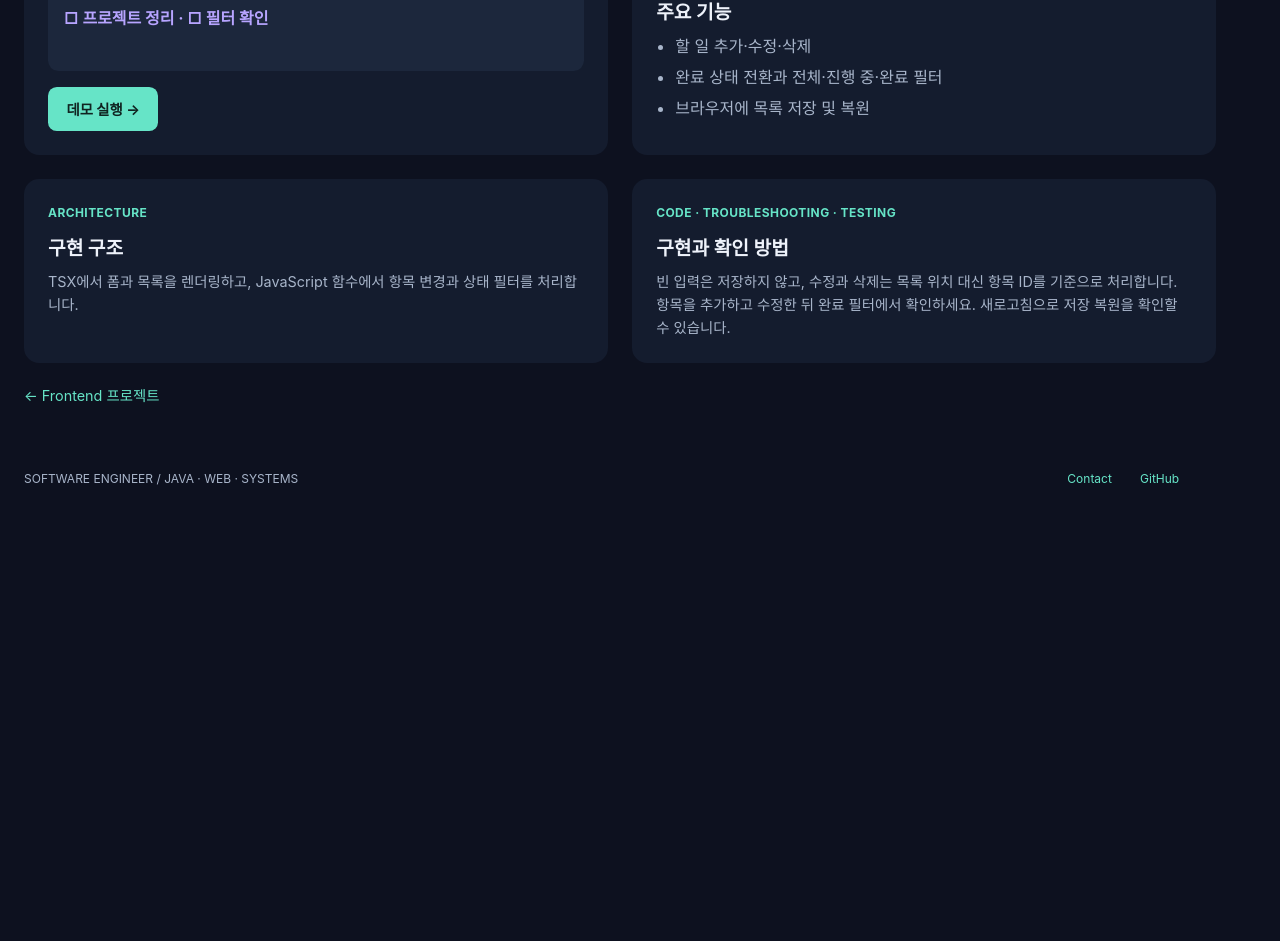
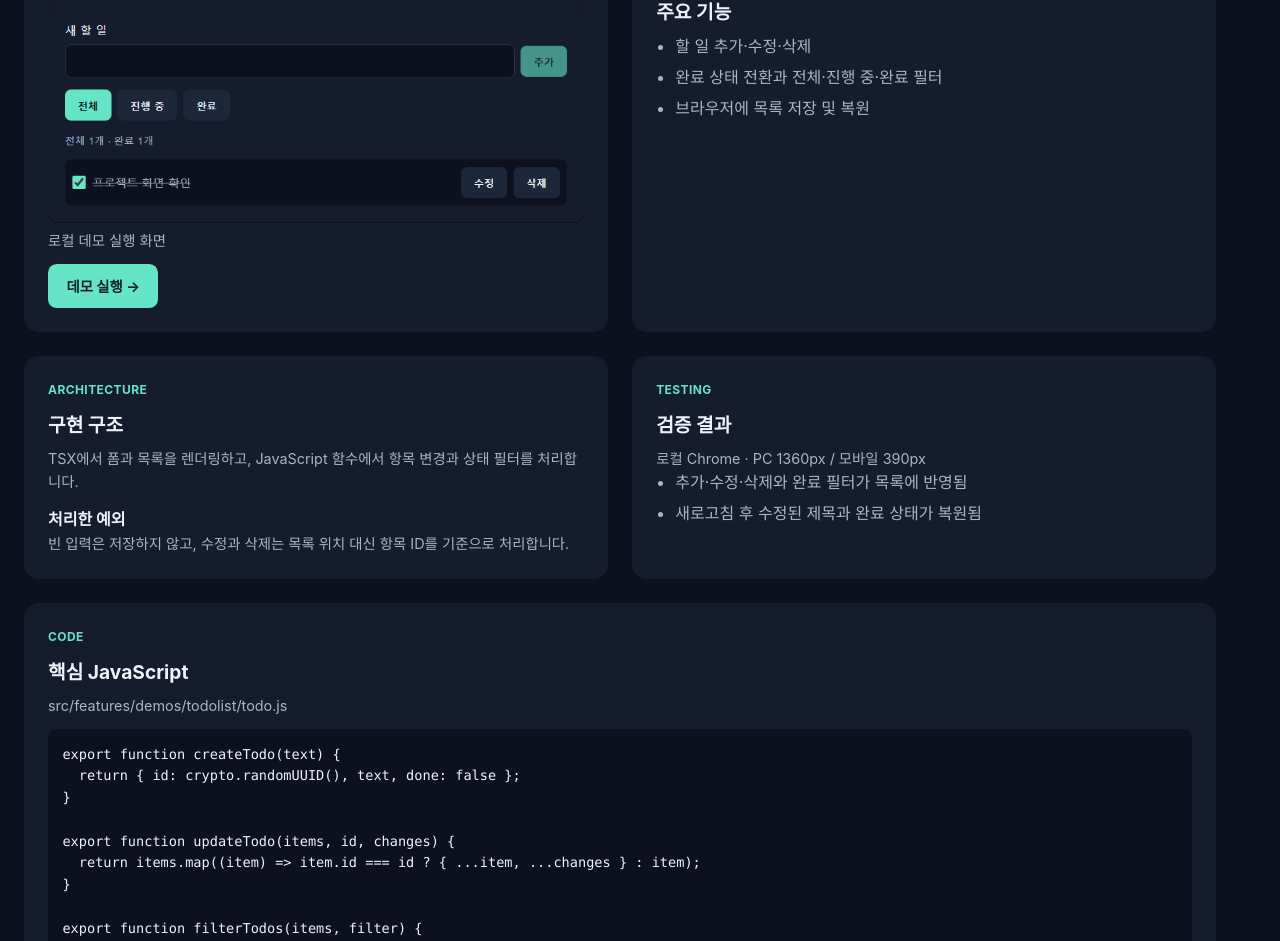
Before and after one commit to yoohyunggeun/portfolio-main, a Next.js app: page /lab/projects/todolist in a window 1280 px wide. Shown: the part 311-1252 px from the top of the page. Before the commit the page ends 823 px from the top, so only its background shows below. Built offline with nearby package versions, Linux system fonts and the light colour scheme.

Commit message:
Publish verified demo details and contact navigation

```diff
--- a/src/app/(portfolio)/contact/page.tsx
+++ b/src/app/(portfolio)/contact/page.tsx
@@ -1,9 +1,32 @@
+import Link from "next/link";
+
 export const metadata = { title: "Contact" };
+
+const sections = [
+  ["/", "Home", "핵심 소개와 경력 요약"],
+  ["/experience", "Experience", "경력과 기술 성장 과정"],
+  ["/lab", "개인 프로젝트", "분야별 목록과 데모"],
+  ["/skills", "Skills", "기술별 경험과 근거"],
+];
 
 export default function Contact() {
   return <section className="page-section">
-    <p className="eyebrow">CONTACT</p>
-    <h1>Contact</h1>
-    <div className="actions"><a className="button primary" href="https://github.com/yoohyunggeun">GitHub · yoohyunggeun ↗</a></div>
+    <p className="eyebrow">LET’S CONNECT</p>
+    <h1>경험과 코드로,<br />다음 이야기를 만듭니다.</h1>
+    <p className="lede">기업 시스템을 구축·운영한 경험과 직접 구현한 프로젝트를 소개합니다.</p>
+    <div className="concept-grid personal-detail">
+      <section className="panel concept-card">
+        <h2>GitHub</h2>
+        <a className="button primary" href="https://github.com/yoohyunggeun">yoohyunggeun ↗</a>
+      </section>
+      <section className="panel concept-card">
+        <h2>포트폴리오 둘러보기</h2>
+        <ul className="detail-list">
+          {sections.map(([href, title, description]) => <li key={href}>
+            <Link className="text-link" href={href}>{title}</Link> · {description}
+          </li>)}
+        </ul>
+      </section>
+    </div>
   </section>;
 }
--- a/src/app/(portfolio)/lab/projects/[slug]/page.tsx
+++ b/src/app/(portfolio)/lab/projects/[slug]/page.tsx
@@ -1,6 +1,24 @@
+import Image from "next/image";
 import Link from "next/link";
 import { notFound } from "next/navigation";
+import { readFileSync } from "node:fs";
+import { join } from "node:path";
 import { personalProjects } from "@/content/projects/personal";
+
+const examples = {
+  todolist: {
+    file: "src/features/demos/todolist/todo.js",
+    alt: "완료한 할 일과 전체·진행 중·완료 필터가 표시된 TodoList 실행 화면",
+    checks: ["추가·수정·삭제와 완료 필터가 목록에 반영됨", "새로고침 후 수정된 제목과 완료 상태가 복원됨"],
+  },
+  shellgame: {
+    file: "src/features/demos/shellgame/game.js",
+    alt: "컵 선택 후 공의 위치와 첫 라운드 기록이 표시된 ShellGame 실행 화면",
+    checks: ["컵을 선택하면 공의 위치를 표시하고 같은 라운드에서 추가 선택을 차단함", "다음 라운드가 집계되고 새로고침 후 기록이 복원되며 초기화할 수 있음"],
+  },
+};
+
+export const dynamicParams = false;
 
 export function generateStaticParams() {
   return personalProjects.map(({ slug }) => ({ slug }));
@@ -11,20 +29,39 @@ export default async function PersonalProject({ params }: { params: Promise<{ sl
   const project = personalProjects.find((item) => item.slug === slug);
   if (!project) notFound();
 
+  const example = project.slug === "todolist" ? examples.todolist : examples.shellgame;
+  const code = readFileSync(join(process.cwd(), example.file), "utf8").trimEnd();
+
   return <article className="page-section">
     <p className="eyebrow">PERSONAL PROJECTS / FRONTEND / JAVASCRIPT</p>
     <h1>{project.title}</h1>
     <p className="lede">{project.summary}</p>
     <div className="concept-grid personal-detail">
-      <section className="panel concept-card">
-        <div className="lab-preview" aria-hidden="true"><strong>{project.preview}</strong></div>
+      <section className="panel concept-card project-demo-capture">
+        <h2>실행 화면</h2>
+        <figure>
+          <Image src={`/images/demos/${project.slug}.png`} alt={example.alt} width={760} height={360} unoptimized />
+          <figcaption className="muted">로컬 데모 실행 화면</figcaption>
+        </figure>
         <Link className="button primary" href={`/demos/${project.slug}`}>데모 실행 →</Link>
       </section>
       <section className="panel concept-card"><p className="eyebrow">OVERVIEW / FEATURES</p><h2>주요 기능</h2>
         <ul className="detail-list">{project.features.map((item) => <li key={item}>{item}</li>)}</ul>
       </section>
-      <section className="panel concept-card"><p className="eyebrow">ARCHITECTURE</p><h2>구현 구조</h2><p className="muted">{project.architecture}</p></section>
-      <section className="panel concept-card"><p className="eyebrow">CODE · TROUBLESHOOTING · TESTING</p><h2>구현과 확인 방법</h2><p className="muted">{project.troubleshooting}</p><p className="muted">{project.checks}</p></section>
+      <section className="panel concept-card"><p className="eyebrow">ARCHITECTURE</p><h2>구현 구조</h2>
+        <p className="muted">{project.architecture}</p>
+        <h3 className="project-detail-heading">처리한 예외</h3>
+        <p className="muted">{project.troubleshooting}</p>
+      </section>
+      <section className="panel concept-card"><p className="eyebrow">TESTING</p><h2>검증 결과</h2>
+        <p className="muted">로컬 Chrome · PC 1360px / 모바일 390px</p>
+        <ul className="detail-list">{example.checks.map((check) => <li key={check}>{check}</li>)}</ul>
+      </section>
+      <section className="panel concept-card project-code">
+        <p className="eyebrow">CODE</p><h2>핵심 JavaScript</h2>
+        <p className="muted">{example.file}</p>
+        <pre tabIndex={0} aria-label="핵심 JavaScript 코드"><code>{code}</code></pre>
+      </section>
     </div>
     <Link href="/lab/frontend" className="text-link">← Frontend 프로젝트</Link>
   </article>;
--- a/src/app/globals.css
+++ b/src/app/globals.css
@@ -315,3 +315,12 @@ h2 { font-size: 1.2rem; font-weight: 700; }
   .log-table .log-phase { order:-1; color:var(--muted); font-size:.8rem; }
   .log-table td:last-child { flex-basis:100%; font-size:.85rem; }
 }
+.personal-detail { grid-template-columns:repeat(2,minmax(0,1fr)); }
+.project-demo-capture img { display:block; width:100%; height:auto; border-radius:.6rem; }
+.project-demo-capture figcaption { margin:.35rem 0 .8rem; }
+.project-detail-heading { margin-top:.85rem; font-weight:700; }
+.project-code { grid-column:1 / -1; }
+.project-code p { overflow-wrap:anywhere; }
+.project-code pre { overflow-x:auto; margin-top:.75rem; padding:.9rem; border-radius:.55rem; background:var(--background); font-size:.85rem; }
+.project-code pre:focus-visible { outline:2px solid var(--accent); }
+@media(max-width:640px) { .personal-detail { grid-template-columns:minmax(0,1fr); } }
```
Also changed, not shown: public/images/demos/shellgame.png (added), public/images/demos/todolist.png (added).
